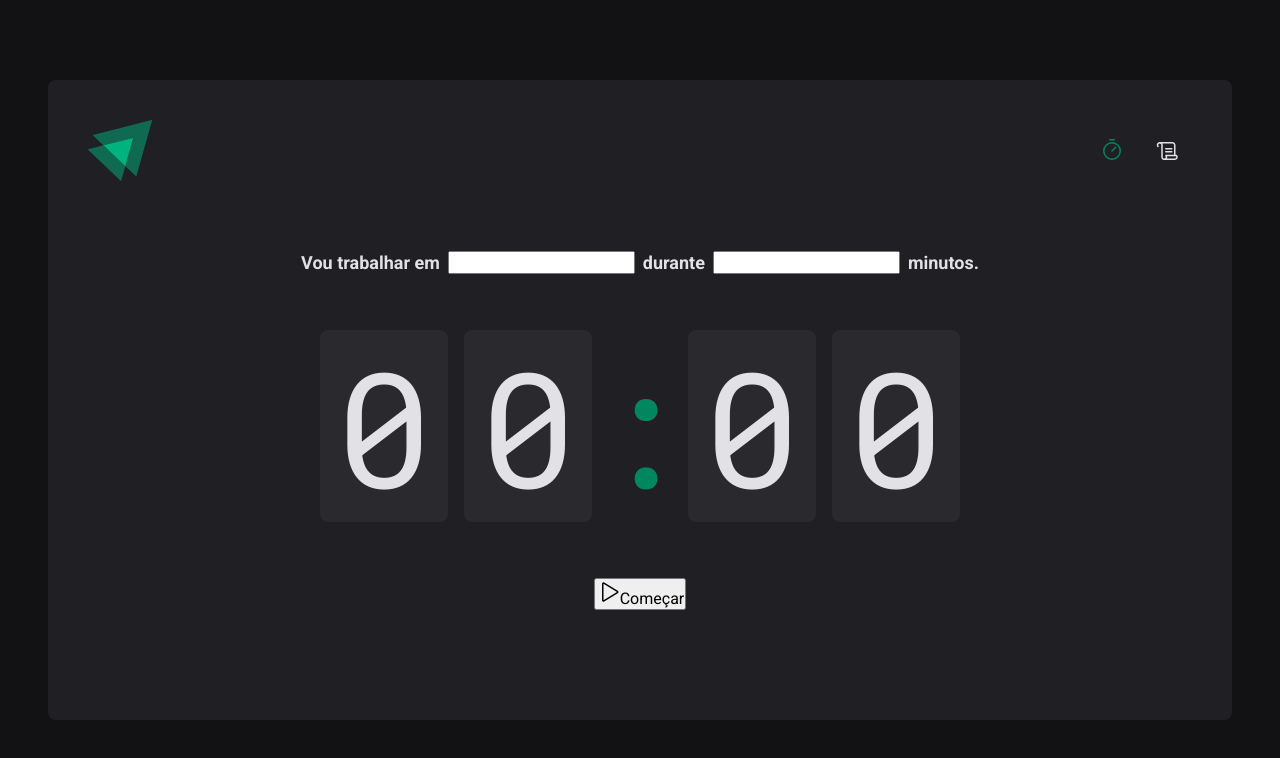
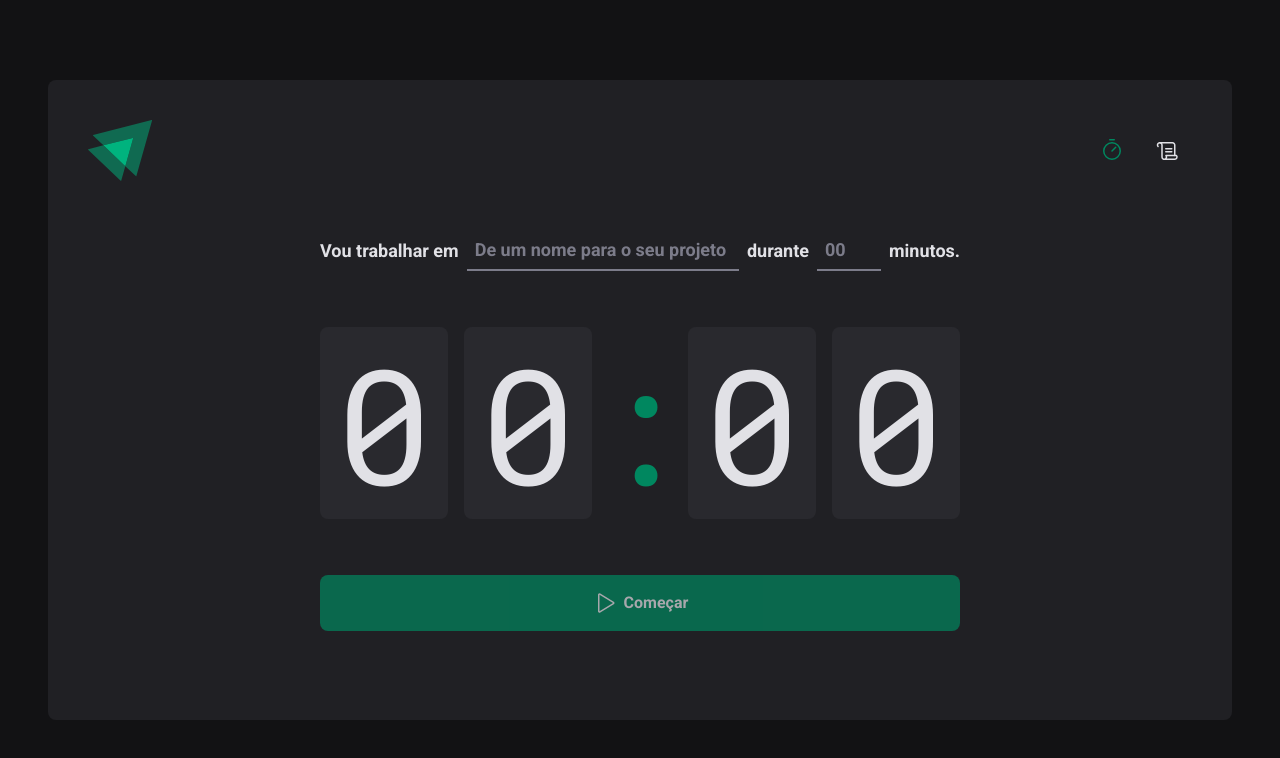
Before and after one commit to BrunaDan7as/Timer, a React (Vite) app: page / in a window 1280 px wide. Shown: the top 758 px of the page. Built offline with nearby package versions, Linux system fonts and the light colour scheme.

Commit message:
Home finalizada.

```diff
--- a/src/pages/Home/index.tsx
+++ b/src/pages/Home/index.tsx
@@ -1,5 +1,5 @@
 import { Play } from "phosphor-react";
-import { CountdownContainer, FormContainer, HomeContainer, Separator } from "./styles";
+import { CountdownContainer, FormContainer, HomeContainer, MinutesAmountInput, Separator, StartCountdownButton, TaskInput } from "./styles";
 
 export function Home() {
     return (
@@ -8,10 +8,10 @@
                 <FormContainer>
 
                     <label htmlFor="task">Vou trabalhar em</label>
-                    <input id="task" />
+                    <TaskInput id="task" placeholder="De um nome para o seu projeto" />
 
                     <label htmlFor="minutesAmount">durante</label>
-                    <input type="number" id="minutesAmount" />
+                    <MinutesAmountInput type="number" id="minutesAmount" placeholder="00" />
 
                     <span>minutos.</span>
 
@@ -25,9 +25,9 @@
                     <span>0</span>
                 </CountdownContainer>
 
-                <button type="submit">
+                <StartCountdownButton disabled type="submit">
                     <Play size={24} />
-                    Começar</button>
+                    Começar</StartCountdownButton>
             </form>
         </HomeContainer>
 
--- a/src/pages/Home/styles.ts
+++ b/src/pages/Home/styles.ts
@@ -45,3 +45,49 @@
   display: flex;
   justify-content: center;
 `
+
+export const StartCountdownButton = styled.button`
+  width: 100%;
+  border: 0;
+  padding: 1rem;
+  border-radius: 8px;
+  display: flex;
+  align-items: center;
+  justify-content: center;
+  gap: 0.5rem;
+  font-weight: bold;
+  cursor: pointer;
+  background: ${(props) => props.theme['green-500']};
+  color: ${(props) => props.theme['gray-100']};
+  &:disabled {
+    opacity: 0.7;
+    cursor: not-allowed;
+  }
+  &:not(:disabled):hover {
+    background: ${(props) => props.theme['green-700']};
+  }
+`
+
+const BaseInput = styled.input`
+  background: transparent;
+  height: 2.5rem;
+  border: 0;
+  border-bottom: 2px solid ${(props) => props.theme['gray-500']};
+  font-weight: bold;
+  font-size: 1.125rem;
+  padding: 0 0.5rem;
+  color: ${(props) => props.theme['gray-100']};
+  &:focus {
+    box-shadow: none;
+    border-color: ${(props) => props.theme['green-500']};
+  }
+  &::placeholder {
+    color: ${(props) => props.theme['gray-500']};
+  }
+`
+export const TaskInput = styled(BaseInput)`
+  flex: 1;
+`
+export const MinutesAmountInput = styled(BaseInput)`
+  width: 4rem;
+`
```
